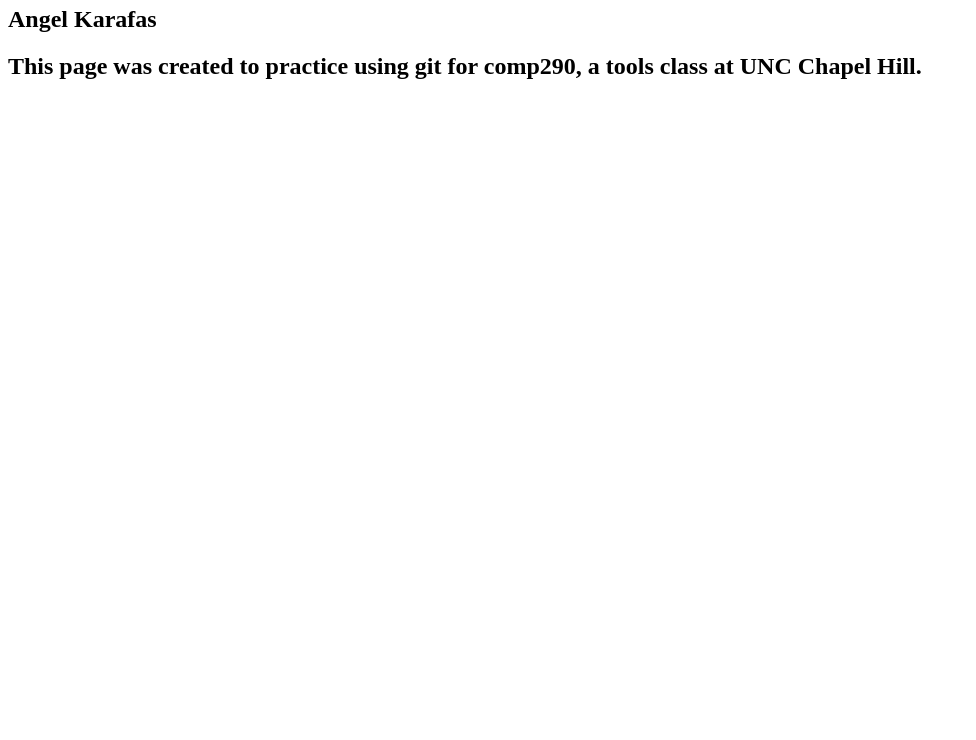
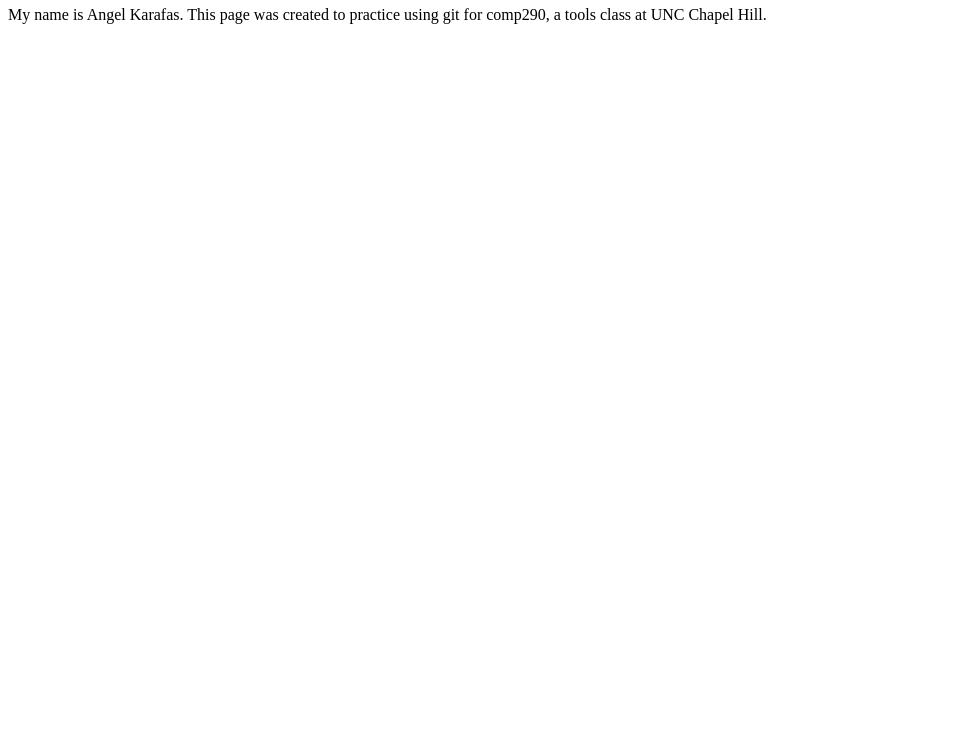
Before and after one commit to akarafas/comp290site, a plain HTML site: page index.html in a window 1280 px wide. Shown: the part 60-800 px from the top of the page, without its empty margins (0-976 px from the left). Drawn offline with Linux system fonts and the light colour scheme.

Commit message:
Added web content

```diff
--- a/index.html
+++ b/index.html
@@ -1,5 +1,4 @@
 <html>
     <h1 style="color:blue;">Comp290 Git Practice</h1>
-    <h2>Angel Karafas<h2>
-    <body>This page was created to practice using git for comp290, a tools class at UNC Chapel Hill.</body>
+    <body>My name is Angel Karafas. This page was created to practice using git for comp290, a tools class at UNC Chapel Hill.</body>
 </html>
```
